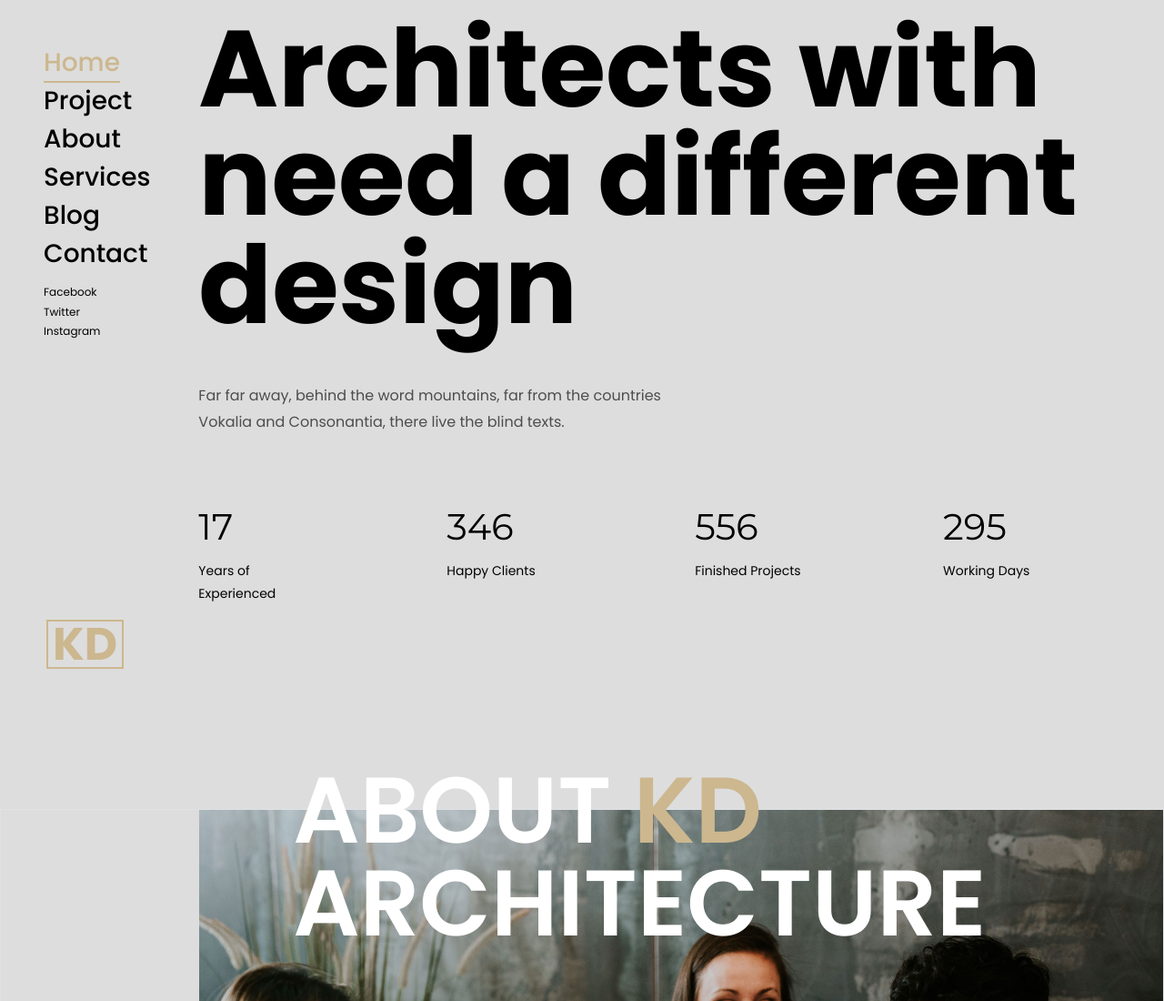
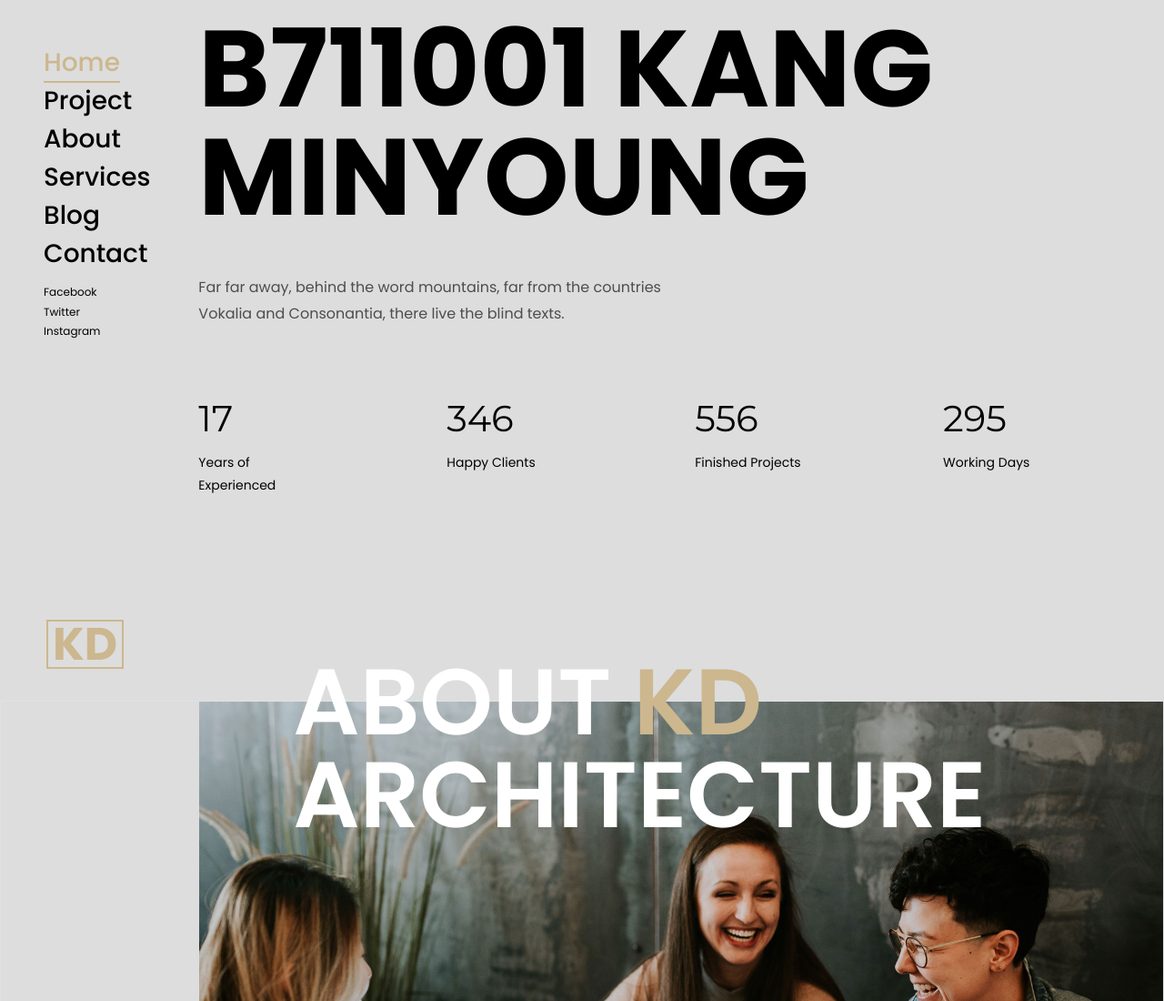
Before and after one commit to wkfk8673/webtest, a plain HTML site: page index.html in a window 1280 px wide. Shown: the top 1100 px of the page at 91% size. Drawn offline with Linux system fonts and the light colour scheme; some packages are replaced by stand-ins of ours; no server answers; files whose address does not match are found by name.

Commit message:
Update index.html

```diff
--- a/index.html
+++ b/index.html
@@ -57,7 +57,7 @@
 				<div class="container-fluid px-3 px-md-0">
 					<div class="row justify-content-end">
 						<div class="col-md-10 mt-3">
-							<h1 class="mb-5">Architects with need a different design</h1>
+							<h1 class="mb-5">B711001 KANG MINYOUNG</h1>
 							<div class="row">
 								<div class="col-md-6">
 									<p>Far far away, behind the word mountains, far from the countries Vokalia and Consonantia, there live the blind texts.</p>
```
